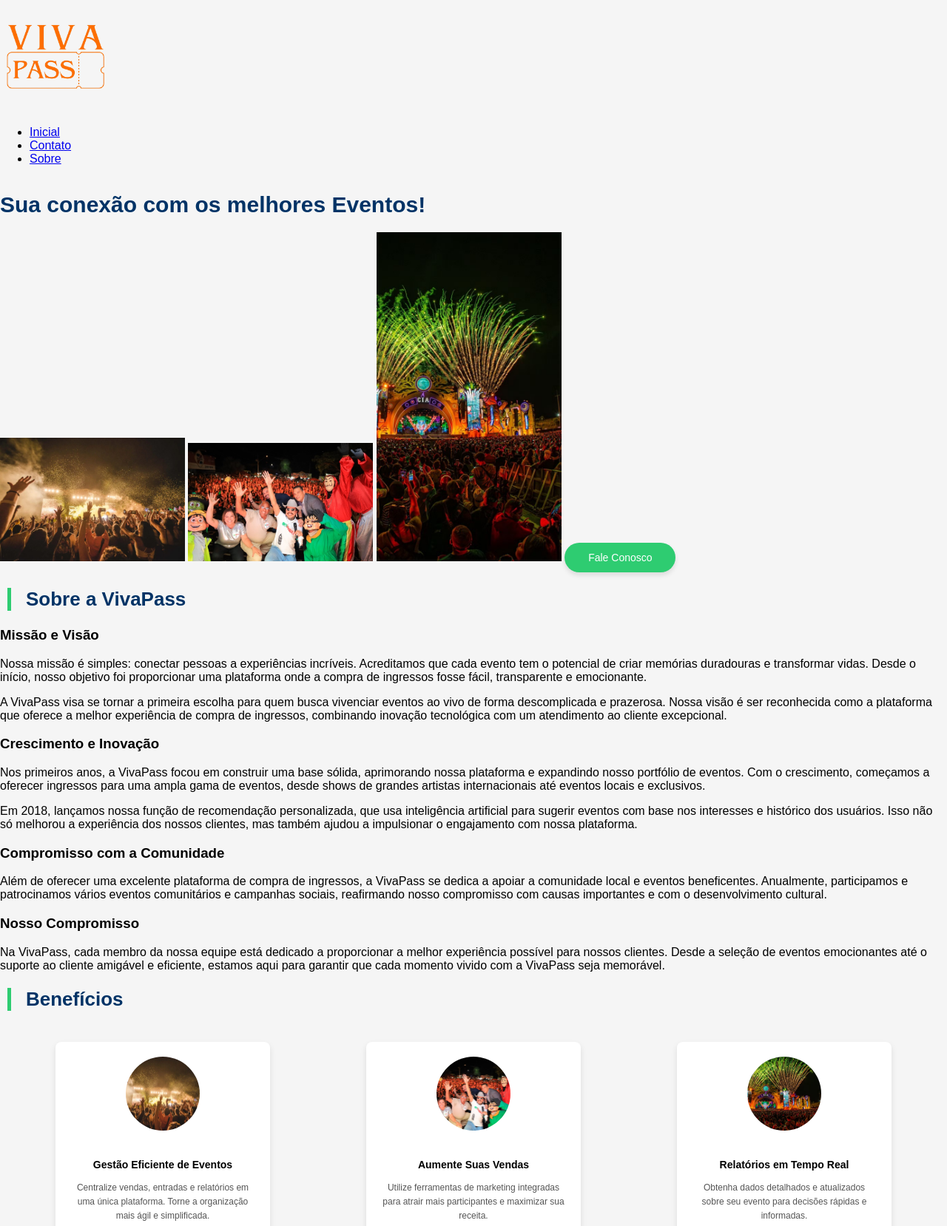
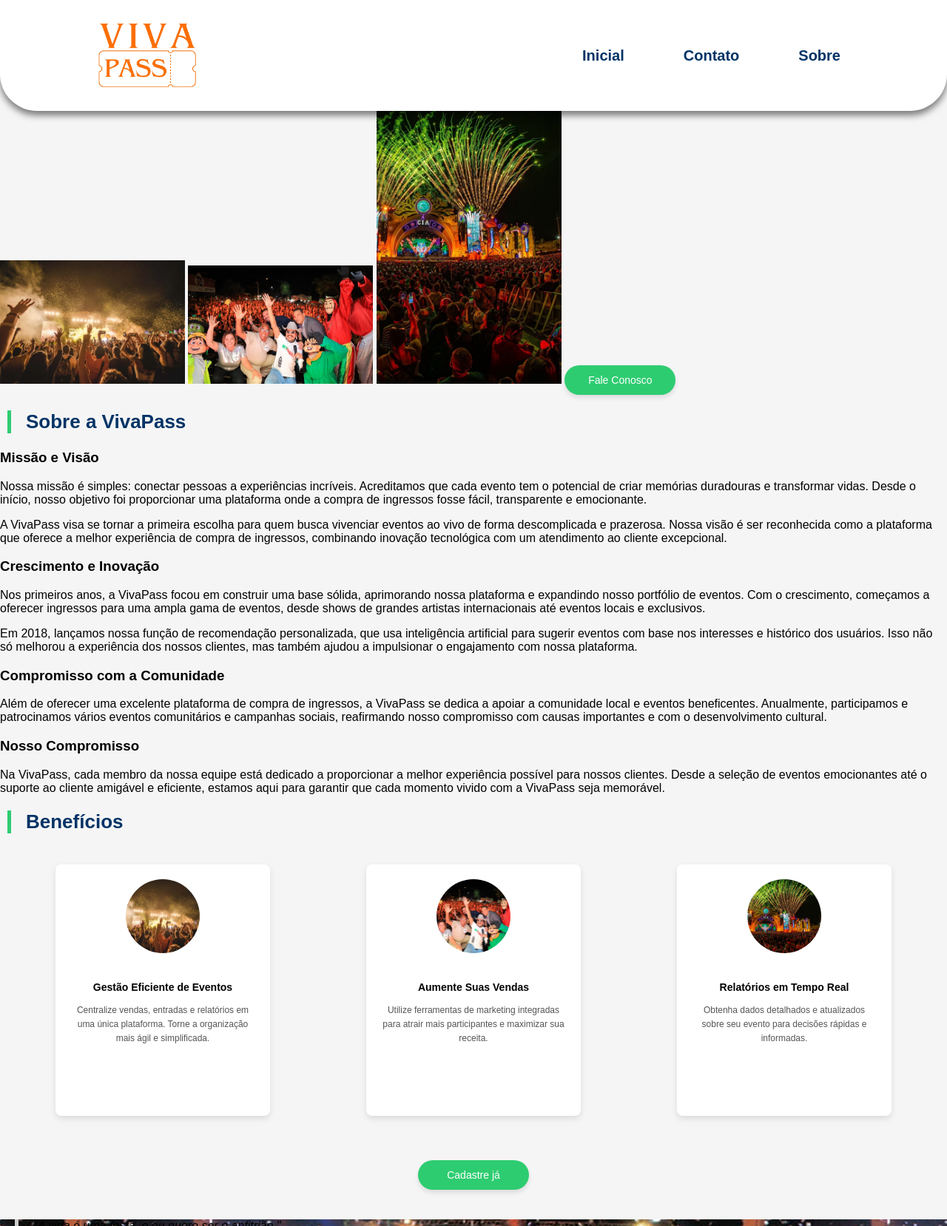
Before and after one commit to neves-c-leonardo/tela-viva-pass, a plain HTML site: page index.html in a window 1280 px wide. Shown: the top 1658 px of the page at 74% size. Drawn offline with Linux system fonts and the light colour scheme.

Commit message:
Atualizando projeto

```diff
--- a/css/style.css
+++ b/css/style.css
@@ -71,9 +71,13 @@ button.btn-cta:hover {
 
 #contato {
     background-image: url('../img/fundo-festa-1.png');
+    background-repeat: no-repeat; /* Impede a repetição da imagem */
+    background-size: cover; /* Faz a imagem cobrir toda a área do elemento */
+    background-position: center; /* Centraliza a imagem */
     display: flex;
     justify-content: flex-end; /* Coloca o formulário à direita */
     align-items: flex-start;   /* Alinha o formulário no topo da section */
+    height: 70vh;
 }
 
 .form-container {
@@ -82,9 +86,9 @@ button.btn-cta:hover {
     border-radius: 8px;
     box-shadow: 0 4px 10px rgba(0, 0, 0, 0.1);
     width: 100%;
-    max-width: 300px;
+    max-width: 400px;
     height: 100%;
-    max-height: 400px;
+    max-height: 450px;
     margin: 20px;
     margin-right: 100px;
 }
@@ -103,10 +107,10 @@ button.btn-cta:hover {
 }
 
 .form-group {
-    margin-bottom: 20px;
+    margin-bottom: 30px;
 }
 
-.form-group input, select {
+.form-group input, .form-group select {
     width: 100%;
     padding: 10px;
     font-size: 16px;
@@ -115,9 +119,11 @@ button.btn-cta:hover {
     border-radius: 4px;
     outline: none;
     transition: border-color 0.3s;
+    box-sizing: border-box;
+    appearance: none; /* Remove o estilo nativo do select */
 }
 
-.form-group input:focus, select:focus {
+.form-group input:focus, .form-group select:focus {
     border-color: #2ECC71;
 }
 
@@ -167,6 +173,19 @@ button.btn-cta:hover {
     gap: 20px;
     padding: 20px;
     justify-items: center;
+    grid-template-rows: auto auto;
+}
+
+.card-btn {
+    grid-column: 1 / 4;
+    text-align: center;
+    margin-top: 20px;
+}
+
+.card-container button {
+    display: block;
+    margin: 20px auto 0;
+
 }
 
 footer {
@@ -190,18 +209,76 @@ footer {
     font-size: 14px;
 }
 
-/* Responsividade para telas médias */
+.barra-navegacao {
+    position: fixed;
+    top: 0;
+    left: 0;
+    width: 100%;
+    display: flex;
+    align-items: center;
+    justify-content: space-between;
+    background-color: #fff;
+    border-bottom-left-radius: 50px;
+    border-bottom-right-radius: 50px;
+    box-shadow: 0 6px 10px rgba(0, 0, 0, 0.5);
+    height: 150px;
+    z-index: 1000;
+    padding: 10px calc(5% + 20px);
+    box-sizing: border-box;
+}
+
+.barra-navegacao img {
+    max-height: 150px; /* Define a altura máxima do logo */
+    width: auto; /* Garante que a largura do logo seja ajustada proporcionalmente */
+    margin-left: 40px;
+}
+
+.navegadores {
+    padding: 10px 20px;
+    border-radius: 8px;
+    max-width: 100%;
+    display: flex;
+    justify-content: center;
+    align-items: center;
+}
+
+.navegadores ul {
+    list-style: none;
+    padding: 0;
+    margin: 0;
+    display: flex;
+}
+
+.navegadores li {
+    margin: 0 40px;
+}
+
+.navegadores a {
+    color: #003366;
+    text-decoration: none;
+    font-size: 20px;
+    font-weight: bold;
+    transition: color 0.3s ease-in-out, transform 0.3s ease;
+}
+
+.navegadores a:hover {
+    color: #4CAF50;
+    transform: scale(1.1);
+}
+
+
 @media (max-width: 900px) {
     .card-container {
-        grid-template-columns: repeat(2, 1fr); /* 2 colunas em telas médias */
+        grid-template-columns: repeat(2, 1fr);
     }
 }
 
-/* Responsividade para telas pequenas */
+
 @media (max-width: 600px) {
     .card-container {
-        grid-template-columns: 1fr; /* 1 coluna em telas pequenas */
+        grid-template-columns: 1fr;
     }
+
 }
 
 @media (max-width: 480px) {
--- a/index.html
+++ b/index.html
@@ -9,16 +9,17 @@
     </head>
     <body>
         <nav>
-            <div>
+            <div class="barra-navegacao">
                 <a href="#"><img src="img/logo.png" alt="Logo página Viva-Pass" width="150"></a>
 
-                <div>
+                <div class="navegadores">
                     <ul>
                         <li><a href="#">Inicial</a></li>
                         <li><a href="#contato">Contato</a></li>
                         <li><a href="#sobre">Sobre</a></li>
                     </ul>
                 </div>
+
             </div>
         </nav>
 
@@ -79,8 +80,10 @@
                             <h3>Relatórios em Tempo Real</h3>
                             <p>Obtenha dados detalhados e atualizados sobre seu evento para decisões rápidas e informadas.</p>
                         </div>
+                        <div class="card-btn">
+                            <button class="btn-cta" id="bta-cadastreja" type="button">Cadastre já</button>
+                        </div>
                     </div>
-                    <button class="btn-cta" type="button">Cadastre já</button>
                 </div>
             </section>
 
@@ -149,7 +152,7 @@
                             <input type="tel" id="telefone" placeholder="Telefone" required>
                         </div>
                         <div class="form-group">
-                            <select id="segmento-evento" name="segmento-evento">
+                            <select id="segmento-evento" name="segmento-evento" required>
                                 <option value="" disabled selected>Segmento do Evento</option>
                                 <option value="formatura">Formatura</option>
                                 <option value="rodeio">Rodeio</option>
```
